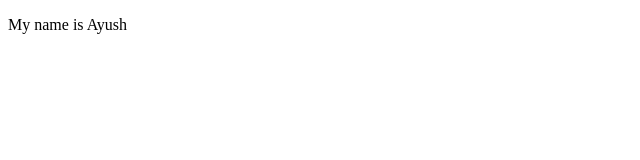
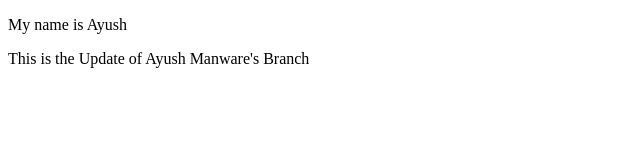
Before and after one commit to rani10245kumari/test, a plain HTML site: page index.html in a window 1280 px wide. Shown: the whole page, without its empty margins (0-640 px from the left). Drawn offline with Linux system fonts and the light colour scheme.

Commit message:
Ayush's Branch

```diff
--- a/index.html
+++ b/index.html
@@ -8,5 +8,6 @@
 </head>
 <body>
     <p>My name is Ayush</p>
+    <p>This is the Update of Ayush Manware's Branch</p>
 </body>
 </html>
```
